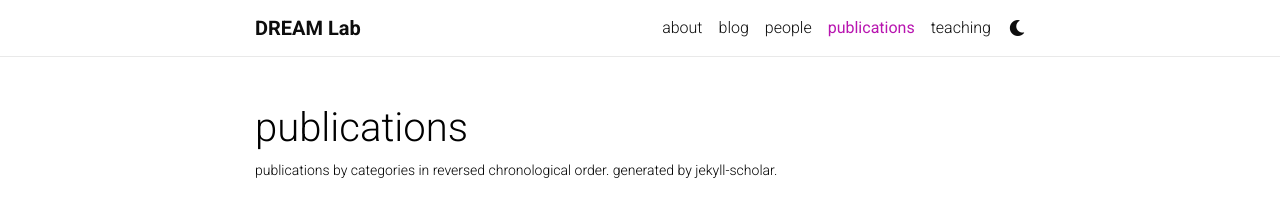
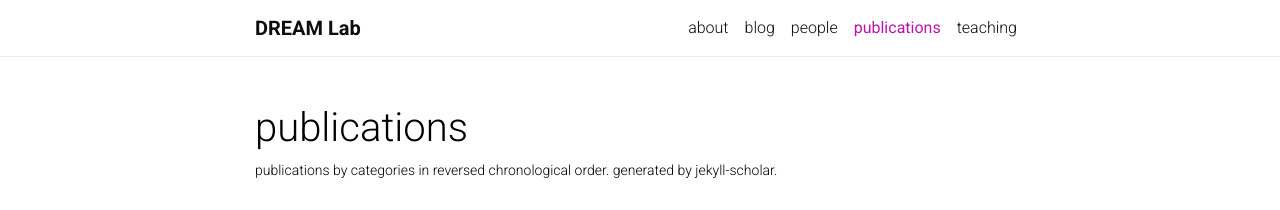
Before and after one commit to UMBC-DREAM-Lab/UMBC-DREAM-Lab.github.io, a Jekyll site: the page built from _pages/publications.md, in a window 1280 px wide. Shown: the top 210 px of the page. Built offline with Jekyll 4.4.1, drawn with Linux system fonts in a browser that asks for light colours; nearby versions of some CDN libraries; a style sheet for code colours, icons or effects is not loaded.

Commit message:
disable dark mode, make years in publication page dark color font.

```diff
--- a/_config.yml
+++ b/_config.yml
@@ -172,7 +172,7 @@ enable_mansory:             true   # enables automatic project cards arangement
 enable_math:                true   # enables math typesetting (uses MathJax)
 enable_tooltips:            false  # enables automatic tooltip links generated
                                    # for each section titles on pages and posts
-enable_darkmode:            true   # enables switching between light/dark modes
+enable_darkmode:            false   # enables switching between light/dark modes
 enable_navbar_social:       false  # enables displaying social links in the
                                    # navbar on the about page
 enable_project_categories:  true   # enables categorization of projects into
--- a/_pages/publications.md
+++ b/_pages/publications.md
@@ -10,7 +10,7 @@ nav: true
 <div class="publications">
 
 {% for y in page.years %}
-  <h2 class="year">{{y}}</h2>
+  <h2 class="year" style="color:#6A6B6B;">{{y}}</h2>
   {% bibliography -f papers -q @*[year={{y}}]* %}
 {% endfor %}
 
```
